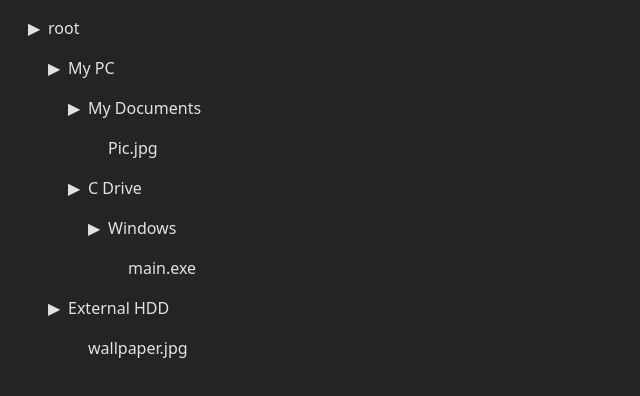
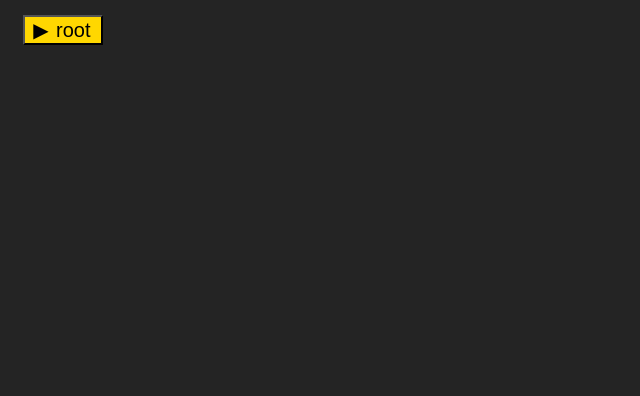
Before and after one commit to yash1rj/Advanced-Frontend, a React (Vite) app in the folder Machine Coding/: page / in a window 1280 px wide. Shown: the top 396 px of the page, without its empty margins (0-640 px from the left). Built offline with nearby package versions, Linux system fonts and the light colour scheme.

Commit message:
Folder explorer component updates

```diff
--- a/Machine Coding/src/App.tsx
+++ b/Machine Coding/src/App.tsx
@@ -11,7 +11,7 @@ function App() {
       {/* <DebouncedSearch />
       <Rating /> */}
       {/* <PaginatedData /> */}
-      <FolderExplorer folderStructure={foldersData} />
+      <FolderExplorer folderDirectory={foldersData} />
     </>
   );
 }
--- a/Machine Coding/src/components/FolderExplorer/FolderExplorer.tsx
+++ b/Machine Coding/src/components/FolderExplorer/FolderExplorer.tsx
@@ -1,39 +1,59 @@
 import styled from "styled-components";
 import { FolderStructure } from "./types";
+import { useState } from "react";
 
-const Directory = styled.p<{ directoryType: string }>`
-  ${(p) =>
-    p.directoryType === "Folder" &&
-    `&:before {
-        content: "▶";
-        width: 20px;
-        height: auto;
-        display: inline-block;
-    }`}
+const Folder = styled.button<{ isOpen: boolean }>`
+  display: flex;
+  background-color: gold;
+  margin-left: 0px;
+  min-width: 80px;
+  font-size: 20px;
+  line-height: 24px;
 
-  margin-left: ${(p) => (p.directoryType === "File" ? "20px" : "")};
+  &:before {
+    content: "${(p) => (p.isOpen ? "▼" : "▶")}";
+    width: 20px;
+    height: auto;
+    display: inline-block;
+    margin-right: 5px;
+  }
+`;
+
+const File = styled.p`
+  margin-left: 20px;
+  background-color: blue;
+  max-width: max-content;
+  font-size: 20px;
+  line-height: 24px;
 `;
 
 const FolderExplorer = ({
-  folderStructure,
+  folderDirectory,
 }: {
-  folderStructure: FolderStructure;
+  folderDirectory: FolderStructure;
 }) => {
-  console.log("folderStructure", folderStructure);
+  const [showFolder, setShowFolders] = useState(false);
+
+  const handleFolderClick = (
+    e: React.MouseEvent<HTMLButtonElement, MouseEvent>
+  ) => {
+    e.preventDefault();
+    setShowFolders((prevShowFoldersFlag) => !prevShowFoldersFlag);
+  };
   return (
-    <div style={{ marginLeft: "20px" }}>
-      {folderStructure?.map((folderInfo: FolderStructure[0]) => {
-        return (
-          <>
-            <Directory directoryType={folderInfo.type} key={folderInfo.id}>
-              {folderInfo.name}
-            </Directory>
-            {folderInfo.type === "Folder" && (
-              <FolderExplorer folderStructure={folderInfo.content} />
-            )}
-          </>
-        );
-      })}
+    <div style={{ margin: "15px" }}>
+      {folderDirectory.type === "File" && <File>{folderDirectory.name}</File>}
+      {folderDirectory.type === "Folder" && (
+        <>
+          <Folder isOpen={showFolder} onClick={handleFolderClick}>
+            {folderDirectory.name}
+          </Folder>
+          {showFolder &&
+            folderDirectory.content?.map((folderInfo) => (
+              <FolderExplorer folderDirectory={folderInfo} />
+            ))}
+        </>
+      )}
     </div>
   );
 };
--- a/Machine Coding/src/components/FolderExplorer/foldersData.ts
+++ b/Machine Coding/src/components/FolderExplorer/foldersData.ts
@@ -1,4 +1,4 @@
-export const foldersData = [
+export const foldersData =
 {
   id: "1",
   name: "root",
@@ -58,5 +58,4 @@ export const foldersData = [
       ],
     },
   ],
-  },
-];
+};
--- a/Machine Coding/src/components/FolderExplorer/types.ts
+++ b/Machine Coding/src/components/FolderExplorer/types.ts
@@ -2,5 +2,5 @@ export type FolderStructure = {
   id: string;
   name: string;
   type: string;
-  content: FolderStructure;
-}[];
+  content: FolderStructure[];
+};
```
Lines whose indentation alone changed are shown as unchanged.
